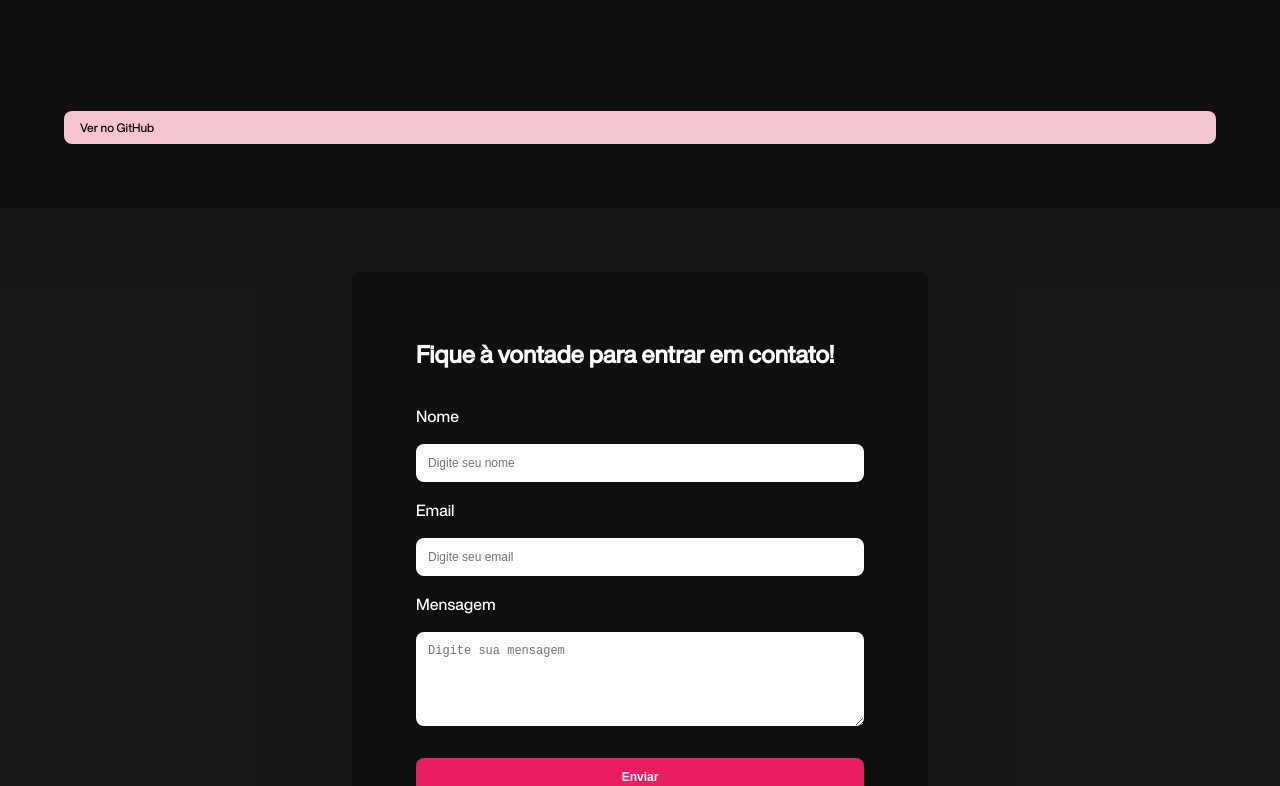
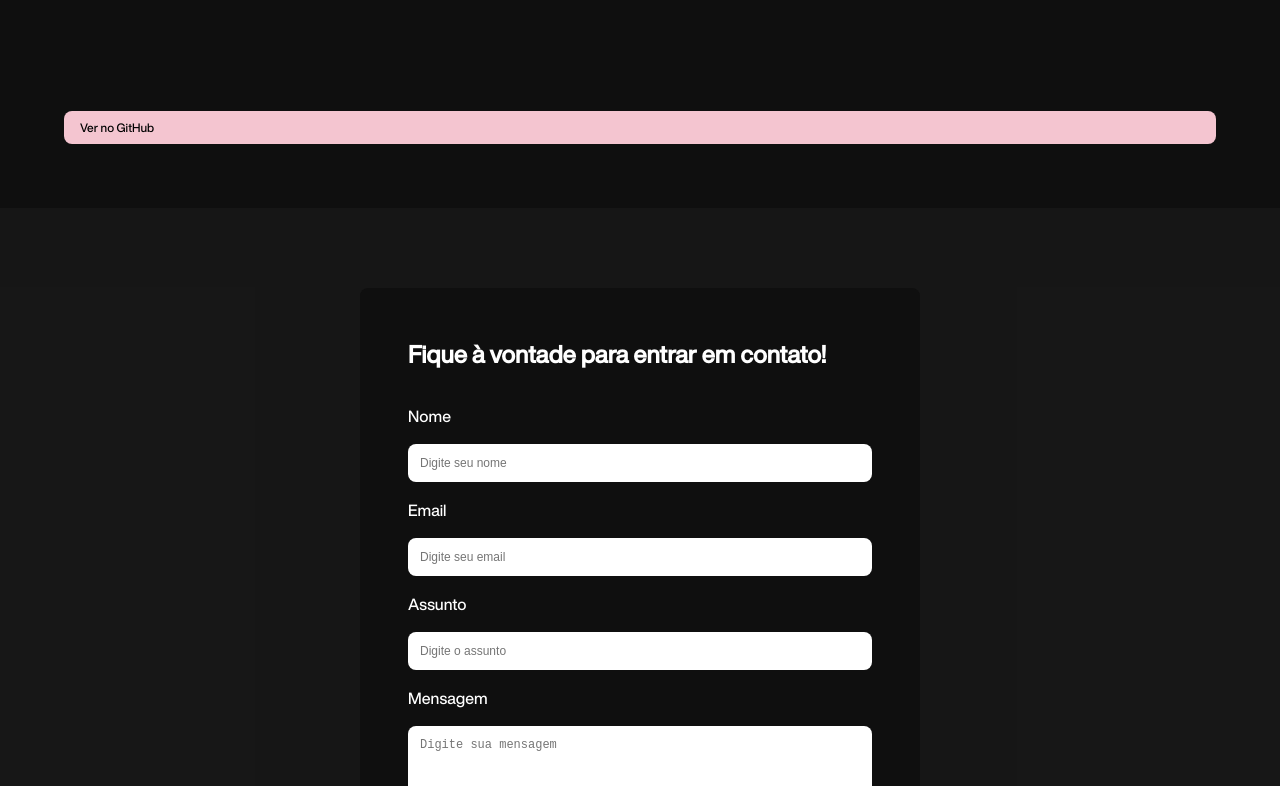
Before and after one commit to heloisacrisilva/myportfolio, a Next.js app: page /1 in a window 1280 px wide. Shown: the part 2000-2786 px from the top of the page. Built offline with nearby package versions, Linux system fonts and the light colour scheme; no server answers.

Commit message:
feat: formspree lib integration

```diff
--- a/package.json
+++ b/package.json
@@ -10,6 +10,7 @@
     "prepare": "husky"
   },
   "dependencies": {
+    "@formspree/react": "^3.0.0",
     "@phosphor-icons/react": "^2.1.10",
     "babel-plugin-styled-components": "^2.1.4",
     "next": "^14.2.35",
--- a/src/components/Footer/style.ts
+++ b/src/components/Footer/style.ts
@@ -9,7 +9,7 @@ export const FooterContainer = styled.footer`
   align-items: center;
   gap: 1rem;
   border-top: 1px solid ${({ theme }) => theme.neutral8};
-  position: fixed;
+  position: sticky;
   bottom: 0;
   align-items: center;
   justify-content: center;
--- a/src/components/Form/index.tsx
+++ b/src/components/Form/index.tsx
@@ -3,6 +3,7 @@
 import { useState } from 'react';
 import { getTranslation } from '@/utils/i18n';
 import * as S from './style';
+import { useForm } from '@formspree/react';
 
 interface ContactForm {
   lang: string;
@@ -10,22 +11,28 @@ interface ContactForm {
 
 export const ContactForm = ({ lang }: ContactForm) => {
   const t = getTranslation(lang, 'contactSection');
-  const [form, setForm] = useState({ name: '', email: '', message: '' });
-  const [status, setStatus] = useState<'idle' | 'success' | 'empty' | 'error'>('idle');
+  const [form, setForm] = useState({ name: '', email: '', message: '', subject: '' });
+  const [status, setStatus] = useState<'idle' | 'success' | 'loading' | 'error'>('idle');
+  const [state, handleSubmitForm] = useForm(process.env.NEXT_PUBLIC_FORM_ID || '');
 
   const handleChange = (e: React.ChangeEvent<HTMLInputElement | HTMLTextAreaElement>) => {
     setForm({ ...form, [e.target.name]: e.target.value });
   };
 
-  const handleSubmit = (e: React.SubmitEvent<HTMLFormElement>) => {
+  const handleSubmit = async (e: React.SubmitEvent<HTMLFormElement>) => {
     e.preventDefault();
 
-    if (form.name && form.email && form.message) {
-      setStatus('success');
-      setForm({ name: '', email: '', message: '' });
-    } else if (!form.name || !form.email || !form.message) {
-      setStatus('empty');
-    } else {
+    setStatus('loading');
+
+    try {
+      await handleSubmitForm(e);
+
+      if (!state.errors) {
+        setStatus('success');
+        setForm({ name: '', email: '', message: '', subject: '' });
+      }
+    } catch (error) {
+      console.error('Form submission error:', error);
       setStatus('error');
     }
   };
@@ -50,6 +57,18 @@ export const ContactForm = ({ lang }: ContactForm) => {
           aria-required="true"
         />
 
+        <label htmlFor="subject">{t('subject')}</label>
+        <S.Input
+          id="subject"
+          type="text"
+          name="subject"
+          placeholder={t('subjectPlaceholder')}
+          value={form.subject}
+          onChange={handleChange}
+          required
+          aria-required="true"
+        />
+
         <label htmlFor="message">{t('message')}</label>
         <S.TextArea
           id="message"
@@ -65,7 +84,7 @@ export const ContactForm = ({ lang }: ContactForm) => {
         <S.Button type="submit">{t('submit')}</S.Button>
 
         {status === 'success' && <span style={{ color: 'green', marginTop: '1rem' }}>{t('submitSuccess')}</span>}
-        {status === 'empty' && <span style={{ color: 'red', marginTop: '1rem' }}>{t('submitEmpty')}</span>}
+        {status === 'loading' && <span style={{ color: 'gray', marginTop: '1rem' }}>{t('submitLoading')}</span>}
         {status === 'error' && <span style={{ color: 'red', marginTop: '1rem' }}>{t('submitError')}</span>}
       </S.Form>
     </S.FormsBox>
--- a/src/components/Form/style.ts
+++ b/src/components/Form/style.ts
@@ -4,6 +4,7 @@ export const FormsBox = styled.div`
   display: flex;
   justify-content: center;
   align-items: center;
+  padding: 1rem;
 `;
 
 export const Ttile = styled.h1`
@@ -19,7 +20,7 @@ export const Form = styled.form`
   gap: 1rem;
   width: 100%;
   max-width: 50%;
-  padding: 4rem;
+  padding: 3rem;
   border-radius: 0.5rem;
 `;
 
--- a/src/locale/en.json
+++ b/src/locale/en.json
@@ -47,13 +47,15 @@
     "title": "Feel free to get in touch!",
     "name": "Name",
     "email": "Email",
+    "subject": "Subject",
     "message": "Message",
     "submit": "Submit",
     "namePlaceholder": "Enter your name",
     "emailPlaceholder": "Enter your email",
+    "subjectPlaceholder": "Enter the subject",
     "messagePlaceholder": "Enter your message",
     "submitSuccess": "Message sent successfully!",
     "submitError": "Failed to send message. Please try again later.",
-    "submitEmpty": "Please fill in all fields."
+    "submitLoading": "Sending message..."
   }
 }
--- a/src/locale/pt.json
+++ b/src/locale/pt.json
@@ -49,13 +49,15 @@
     "title": "Fique à vontade para entrar em contato!",
     "name": "Nome",
     "email": "Email",
+    "subject": "Assunto",
     "message": "Mensagem",
     "submit": "Enviar",
     "namePlaceholder": "Digite seu nome",
     "emailPlaceholder": "Digite seu email",
+    "subjectPlaceholder": "Digite o assunto",
     "messagePlaceholder": "Digite sua mensagem",
     "submitSuccess": "Mensagem enviada com sucesso!",
     "submitError": "Falha ao enviar mensagem. Por favor, tente novamente mais tarde.",
-    "submitEmpty": "Por favor, preencha todos os campos."
+    "submitLoading": "Enviando mensagem..."
   }
 }
```
Also changed, not shown: 1 other file (tests, documents, lock files or other folders).
